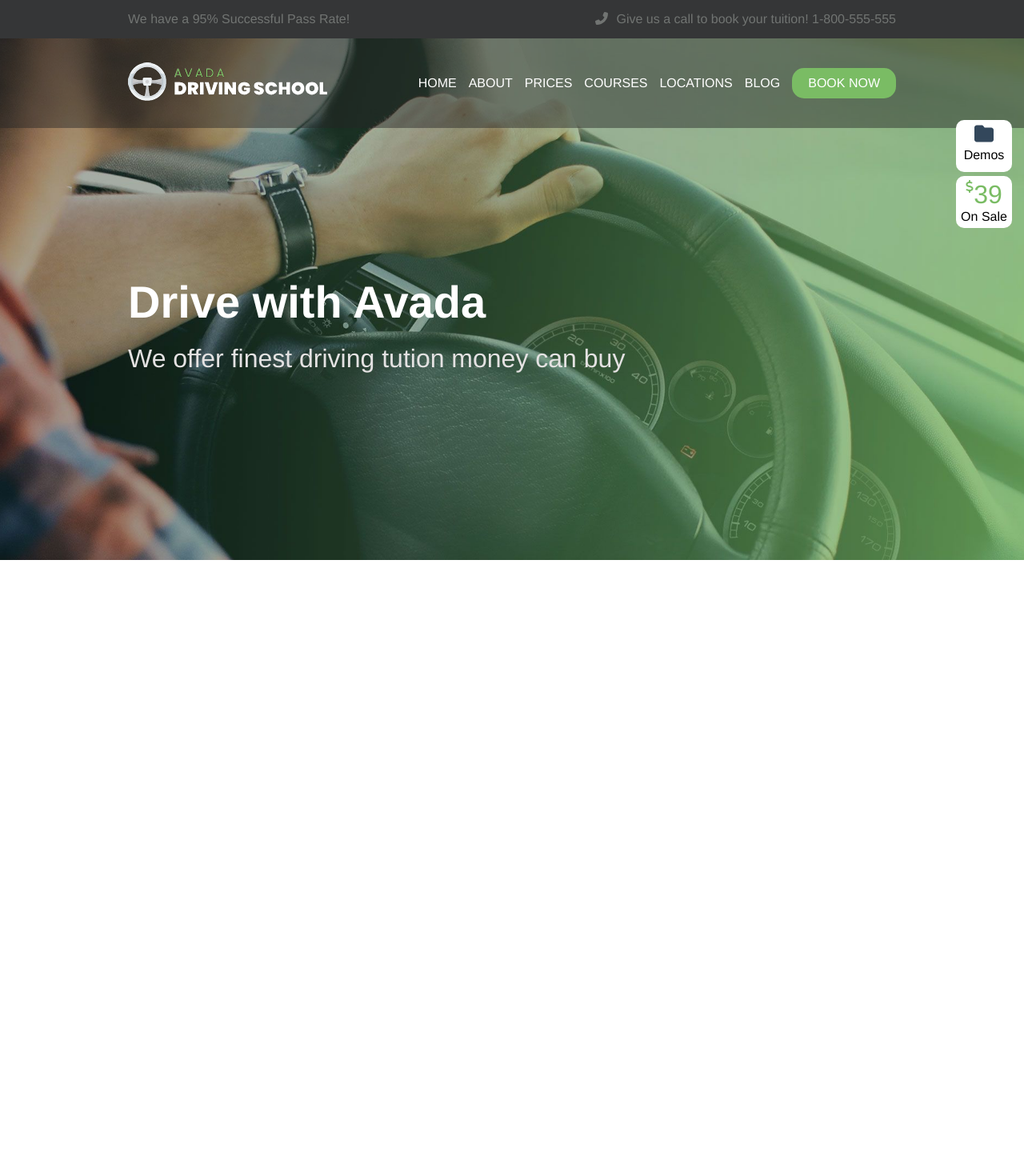
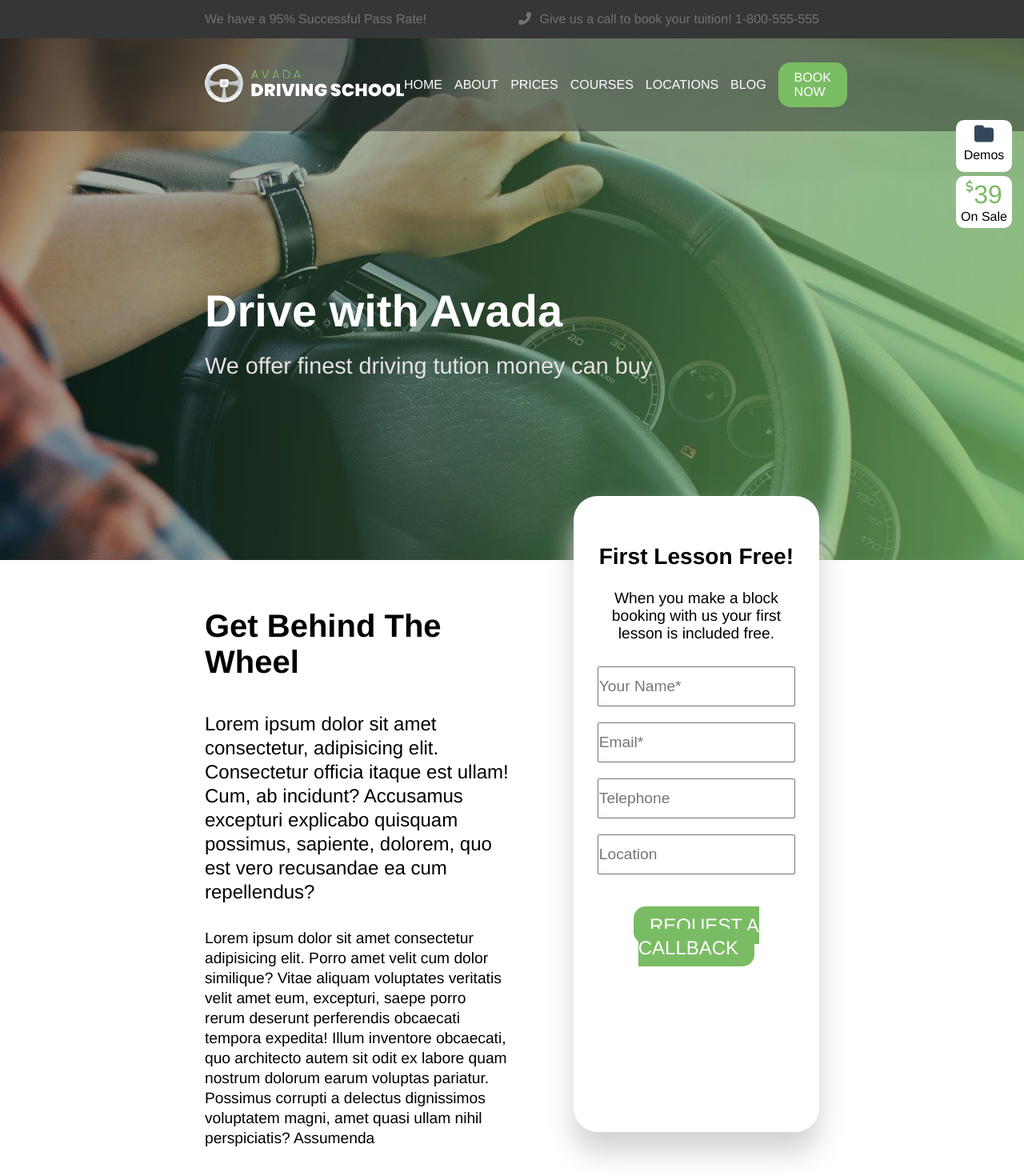
Before and after one commit to Ensick/proj-html-vuejs, a Vue app: page / in a window 1280 px wide. Shown: the top 1470 px of the page at 80% size. Before the commit the page ends 800 px from the top, so only its background shows below. Built offline with nearby package versions, Linux system fonts and the light colour scheme.

Commit message:
Section 1 completata

```diff
--- a/src/App.vue
+++ b/src/App.vue
@@ -3,6 +3,7 @@
 
     <HeaderComp/>
     <HeroComp/>
+    <MainComp/>
 
   </div>
 </template>
@@ -10,6 +11,7 @@
 <script>
 import HeaderComp from './components/HeaderComp.vue'
 import HeroComp from './components/HeroComp.vue'
+import MainComp from './components/MainComp.vue'
 
 export default {
   name: 'App',
@@ -17,6 +19,7 @@ export default {
 
     HeaderComp,
     HeroComp,
+    MainComp,
   }
 }
 </script>
@@ -35,9 +38,9 @@ export default {
 
 }
 
-.cont-75{
+.cont-60{
 
-  width: 75%;
+  width: 60%;
   margin: 0 auto;
 }
 
@@ -45,6 +48,7 @@ export default {
 
   padding: 10px 20px;
   background-color: #7ABC64;
+  color: white;
   border-style: none;
   border-radius: 15px;
 }
--- a/src/components/HeaderComp.vue
+++ b/src/components/HeaderComp.vue
@@ -3,7 +3,7 @@
         <nav>
 
             <div class="bg-darkgray">
-                <div class="head-call cont-75">
+                <div class="head-call cont-60">
                     <div>
                         <span>We have a 95% Successful Pass Rate!</span>
                     </div>
@@ -16,7 +16,7 @@
             </div>
 
             <div class="bg-rgba-darkgray">
-                <div class="head-nav-menu cont-75">
+                <div class="head-nav-menu cont-60">
 
                     <div>
                         <img src="../assets/img/avada-drivers-logo-1x.png" alt="logo">
--- a/src/components/HeroComp.vue
+++ b/src/components/HeroComp.vue
@@ -1,7 +1,7 @@
 <template>
     <div class="hero-cont">
 
-        <div class="cont-75">
+        <div class="cont-60">
             <h1>Drive with Avada</h1>
             <span>We offer finest driving tution money can buy</span>
         </div>
@@ -28,9 +28,9 @@
     display: flex;
     align-items: center;
 
-    .cont-75{
+    .cont-60{
 
-        padding-top: 112px;
+        padding-top: 130px;
 
         h1{
 
@@ -40,7 +40,7 @@
 
         span{
 
-            font-size: 2rem;
+            font-size: 1.8rem;
             color: rgb(228, 226, 226);
         }
     }
--- /dev/null
+++ b/src/components/MainComp.vue
@@ -0,0 +1,22 @@
+<template>
+    <main>
+        <SectionUno/>
+    </main>
+</template>
+
+<script>
+import SectionUno from './SectionUno.vue'
+
+    export default {
+        name:'MainComp',
+
+        components: {
+
+            SectionUno,
+        }
+    }
+</script>
+
+<style lang="scss" scoped>
+
+</style>
--- /dev/null
+++ b/src/components/SectionUno.vue
@@ -0,0 +1,96 @@
+<template>
+    <section class="cont-60">
+        <div class="description">
+            <h2>Get Behind The Wheel</h2>
+            <p>Lorem ipsum dolor sit amet consectetur, adipisicing elit. Consectetur officia itaque est ullam! Cum, ab incidunt? Accusamus excepturi explicabo quisquam possimus, sapiente, dolorem, quo est vero recusandae ea cum repellendus?</p>
+            <p>Lorem ipsum dolor sit amet consectetur adipisicing elit. Porro amet velit cum dolor similique? Vitae aliquam voluptates veritatis velit amet eum, excepturi, saepe porro rerum deserunt perferendis obcaecati tempora expedita!
+            Illum inventore obcaecati, quo architecto autem sit odit ex labore quam nostrum dolorum earum voluptas pariatur. Possimus corrupti a delectus dignissimos voluptatem magni, amet quasi ullam nihil perspiciatis? Assumenda</p>
+        </div>
+
+        <div class="sign-in">
+            <h3>First Lesson Free!</h3>
+            <p>When you make a block booking with us your first lesson is included free.</p>
+            <div class="cont-input">
+                <input type="text" placeholder="Your Name*">
+                <input type="text" placeholder="Email*">
+                <input type="text" placeholder="Telephone">
+                <input type="text" placeholder="Location">
+            </div>
+            <span class="btn-green">REQUEST A CALLBACK</span>
+        </div>
+    </section>
+</template>
+
+<script>
+    export default {
+        name:'SectionUno'
+    }
+</script>
+
+<style lang="scss" scoped>
+
+section{
+
+    display: flex;
+    .description{
+
+        flex-basis: 60%;
+        padding: 60px 80px 60px 0;
+        font-size: 1.5rem;
+
+        h2{
+            font-size: 2.5rem;
+            padding-bottom: 40px;
+        }
+
+        p{
+
+            line-height: 30px;
+        }
+    }
+
+    .description p:last-child{
+
+        font-size: 1.2rem;
+        padding-top: 30px;
+        line-height: 25px;
+    }
+
+    .sign-in{
+
+        background-color: white;
+        border-radius: 30px;
+        box-shadow: 0 25px 35px lightgrey;
+        text-align: center;
+        flex-basis: 40%;
+        padding: 60px 30px;
+        font-size: 1.5rem;
+        position: relative;
+        top: -80px;
+
+        h3{
+
+            padding-bottom: 25px;
+        }
+
+        p{
+
+            font-size: 1.2rem;
+            padding-bottom: 30px;
+        }
+
+        .cont-input{
+
+            margin-bottom: 30px;
+            input{
+
+                width: 100%;
+                height: 50px;
+                margin-bottom: 20px;
+                font-size: 1.2rem;
+            }
+        }
+    }
+}
+
+</style>
```
